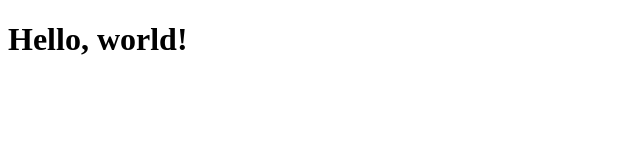
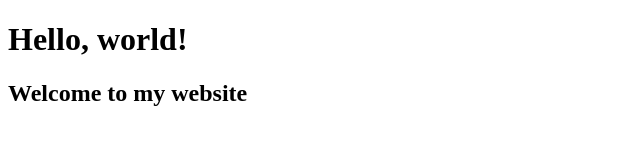
Before and after one commit to renverse/lojavirtual, a plain HTML site: page index.html in a window 1280 px wide. Shown: the whole page, without its empty margins (0-640 px from the left). Drawn offline with Linux system fonts and the light colour scheme.

Commit message:
create script

```diff
--- a/index.html
+++ b/index.html
@@ -7,5 +7,6 @@
 </head>
 <body>
     <h1>Hello, world!</h1>
+    <h2>Welcome to my website</h2>
 </body>
 </html>
--- /dev/null
+++ b/script.js
@@ -0,0 +1 @@
+console.log("Script loaded successfully!");
```
